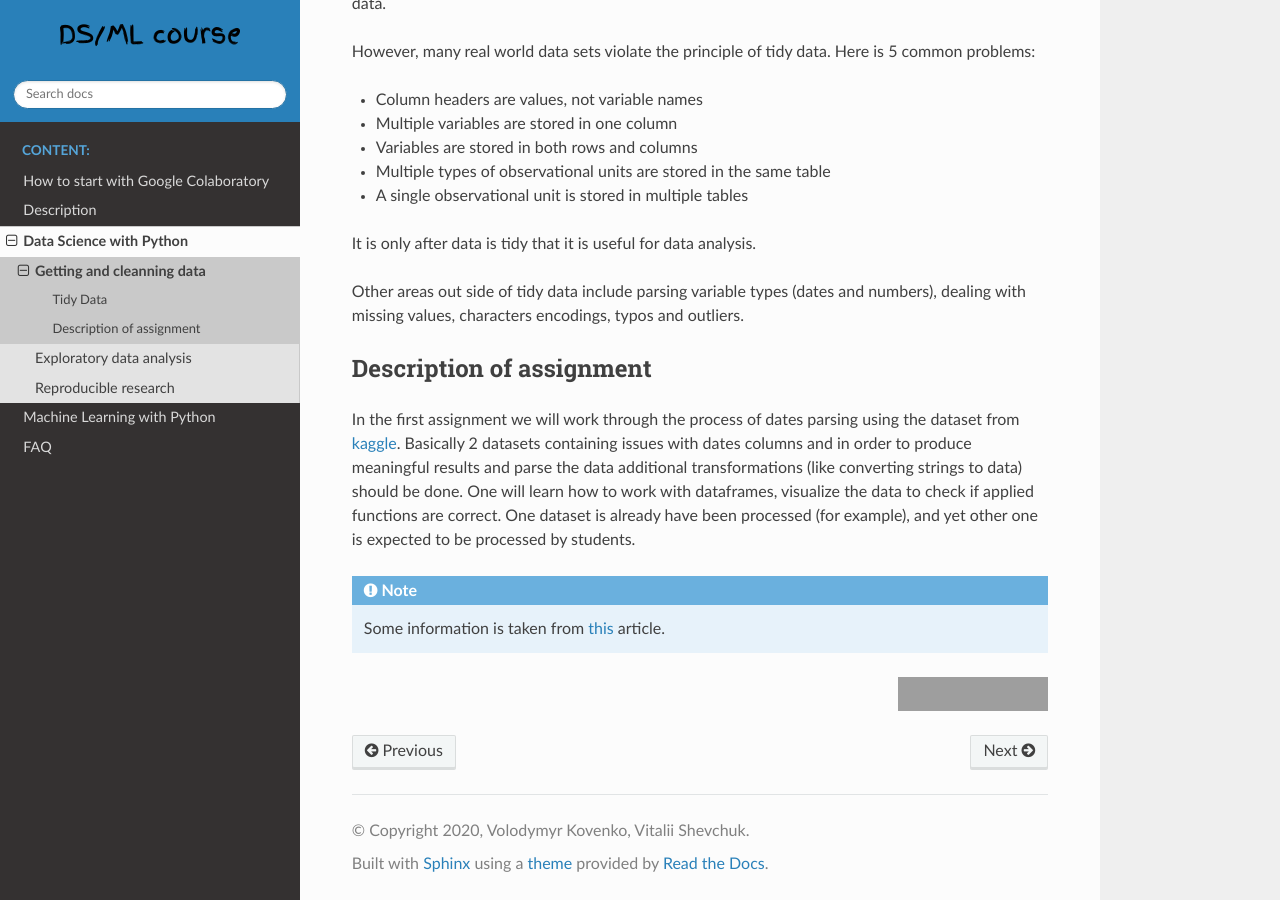
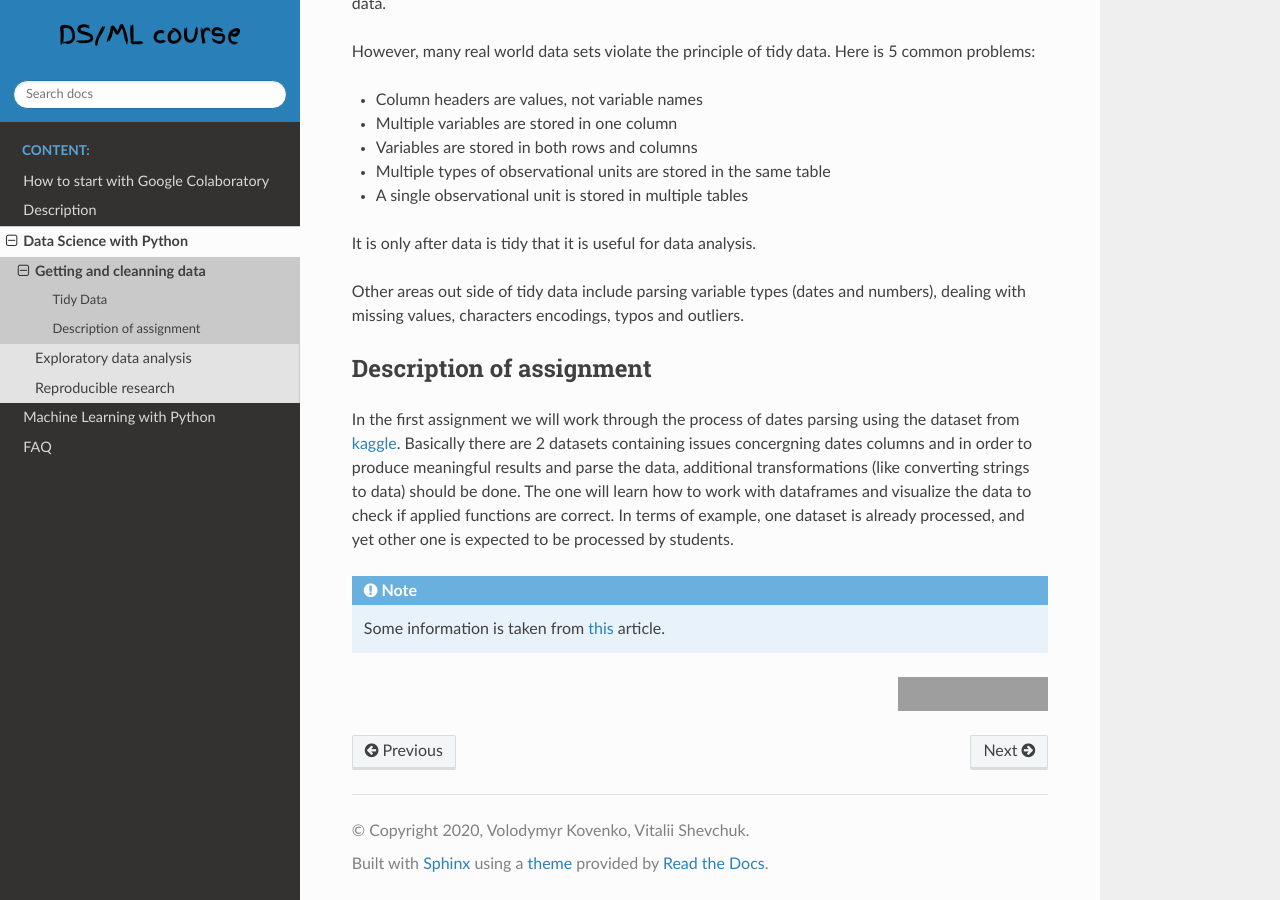
Before and after one commit to HikkaV/DS-ML-Courses, a Sphinx documentation site: the page built from docs/getting_and_cleaning_data.rst, in a window 1280 px wide and 900 px high, scrolled down 1015 px. Built offline with Sphinx 7.4.7 and the Read the Docs theme 2.0.0, drawn with Linux system fonts in a browser that asks for light colours; formulas are drawn with MathJax 3; grey boxes are pictures that could not be loaded.

Commit message:
small fix

```diff
--- a/docs/getting_and_cleaning_data.rst
+++ b/docs/getting_and_cleaning_data.rst
@@ -38,7 +38,7 @@ Tidy Data
 Description of assignment
 =========================
 
-| In the first assignment we will work through the process of dates parsing using the dataset from `kaggle <https://www.kaggle.com/>`_. Basically 2 datasets containing issues with dates columns and in order to produce meaningful results and parse the data additional transformations (like converting strings to data) should be done. One will learn how to work with dataframes, visualize the data to check if applied functions are correct. One dataset is already have been processed (for example), and yet other one is expected to be processed by students.
+| In the first assignment we will work through the process of dates parsing using the dataset from `kaggle <https://www.kaggle.com/>`_. Basically there are 2 datasets containing issues concergning dates columns and in order to produce meaningful results and parse the data, additional transformations (like converting strings to data) should be done. The one will learn how to work with dataframes and visualize the data to check if applied functions are correct. In terms of example, one dataset is already processed, and yet other one is expected to be processed by students.
 
 .. note:: Some information is taken from `this <https://vita.had.co.nz/papers/tidy-data.pdf>`_ article.
 
```
